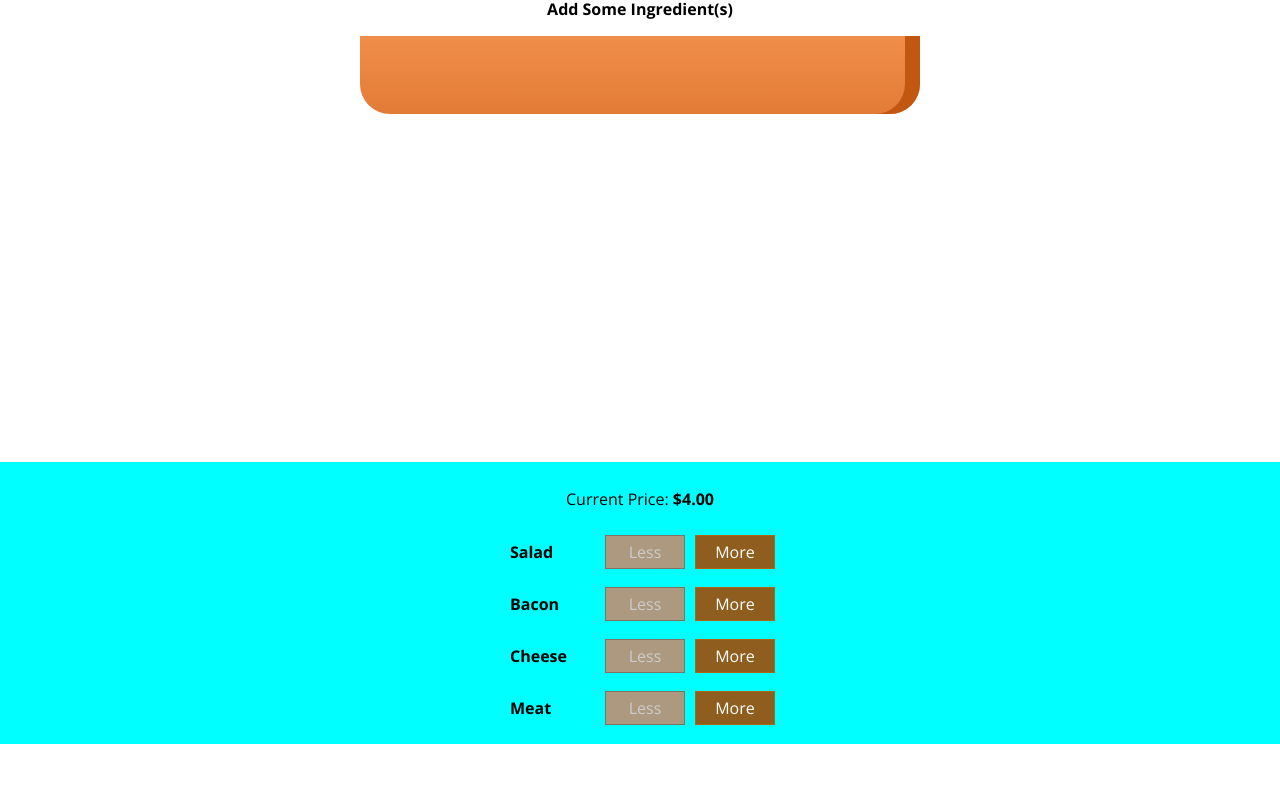
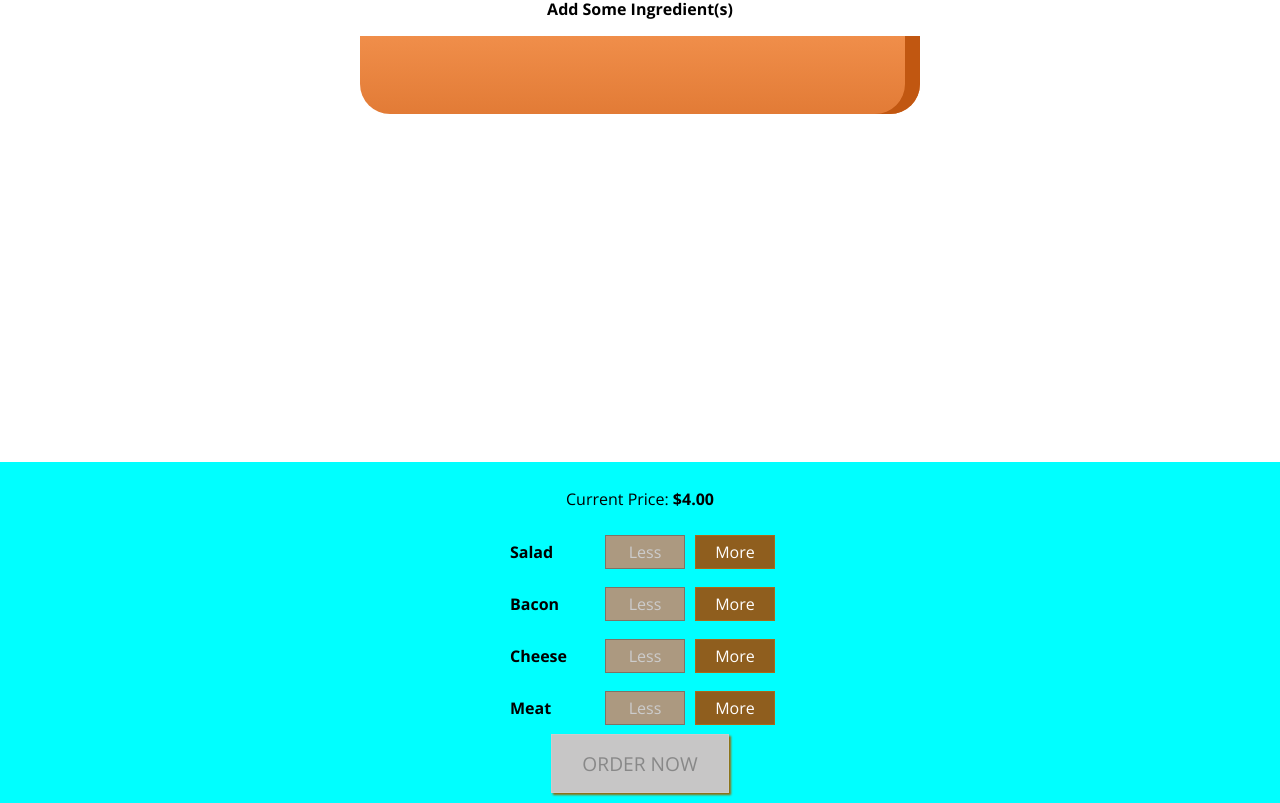
Before and after one commit to sb1989/react-burger, a React app: page / in a window 1280 px wide. Shown: the part 176-979 px from the top of the page. Before the commit the page ends 920 px from the top, so only its background shows below. Built offline with nearby package versions, Linux system fonts and the light colour scheme.

Commit message:
added order button - array reduce method

```diff
--- a/src/components/Burger/BuildControls/BuildControls.css
+++ b/src/components/Burger/BuildControls/BuildControls.css
@@ -8,3 +8,45 @@
     margin:auto;
     padding:10px 0;
 }
+
+
+.OrderButton {
+    background-color: #DAD735;
+    outline: none;
+    cursor: pointer;
+    border: 1px solid #966909;
+    color: #966909;
+    font-family: inherit;
+    font-size: 1.2em;
+    padding: 15px 30px;
+    box-shadow: 2px 2px 2px #966909;
+}
+
+.OrderButton:hover, .OrderButton:active {
+    background-color: #A0DB41;
+    border: 1px solid #966909;
+    color: #966909;
+}
+
+.OrderButton:disabled {
+    background-color: #C7C6C6;
+    cursor: not-allowed;
+    border: 1px solid #ccc;
+    color: #888888;
+}
+
+.OrderButton:not(:disabled) {
+    animation: enable 0.3s linear;
+}
+
+@keyframes enable {
+    0% {
+        transform: scale(1);
+    }
+    60% {
+        transform: scale(1.1);
+    }
+    100% {
+        transform: scale(1);
+    }
+}
--- a/src/components/Burger/BuildControls/BuildControls.js
+++ b/src/components/Burger/BuildControls/BuildControls.js
@@ -21,6 +21,7 @@
             added={()=>props.ingredientAdded(lblItem.type)}
             removed={()=>props.ingredientRemoved(lblItem.type)}
             disabled={props.disabled[lblItem.type]}/>})}
+            <button disabled={!props.orderable} className={classes.OrderButton}>ORDER NOW</button>
         </div>
     )
 }
--- a/src/containers/BurgerBuilder/BurgerBuilder.js
+++ b/src/containers/BurgerBuilder/BurgerBuilder.js
@@ -17,7 +17,18 @@
             cheese:0,
             meat:0
         },
-        totalPrice: 4
+        totalPrice: 4,
+        orderable: false
+    }
+
+    updateOrderable(ingredients){
+        const sum = Object.keys(ingredients).map(ingredientKey => {return ingredients[ingredientKey]}).reduce(
+            (sum, element) => {return sum + element}, 0
+        )
+        this.setState(
+            { orderable: sum > 0}
+        )
+        console.log('ingredient sum: ' + sum)
     }
 
     addIngredientHandler = (type) => {
@@ -36,6 +47,7 @@
                 totalPrice: updatedPrice
             }
         )
+        this.updateOrderable(updatedIngredients)
     }
 
     removeIngredientHandler = (type) => {
@@ -57,6 +69,7 @@
                 totalPrice: updatedPrice
             }
         )
+        this.updateOrderable(updatedIngredients)
     }
 
     render(){
@@ -73,6 +86,7 @@
                 ingredientRemoved={this.removeIngredientHandler}
                 disabled={disabledProperties}
                 price={this.state.totalPrice}
+                orderable={this.state.orderable}
                 />
                 {console.log(this.state.totalPrice)}
             </Auxiliary>
```
